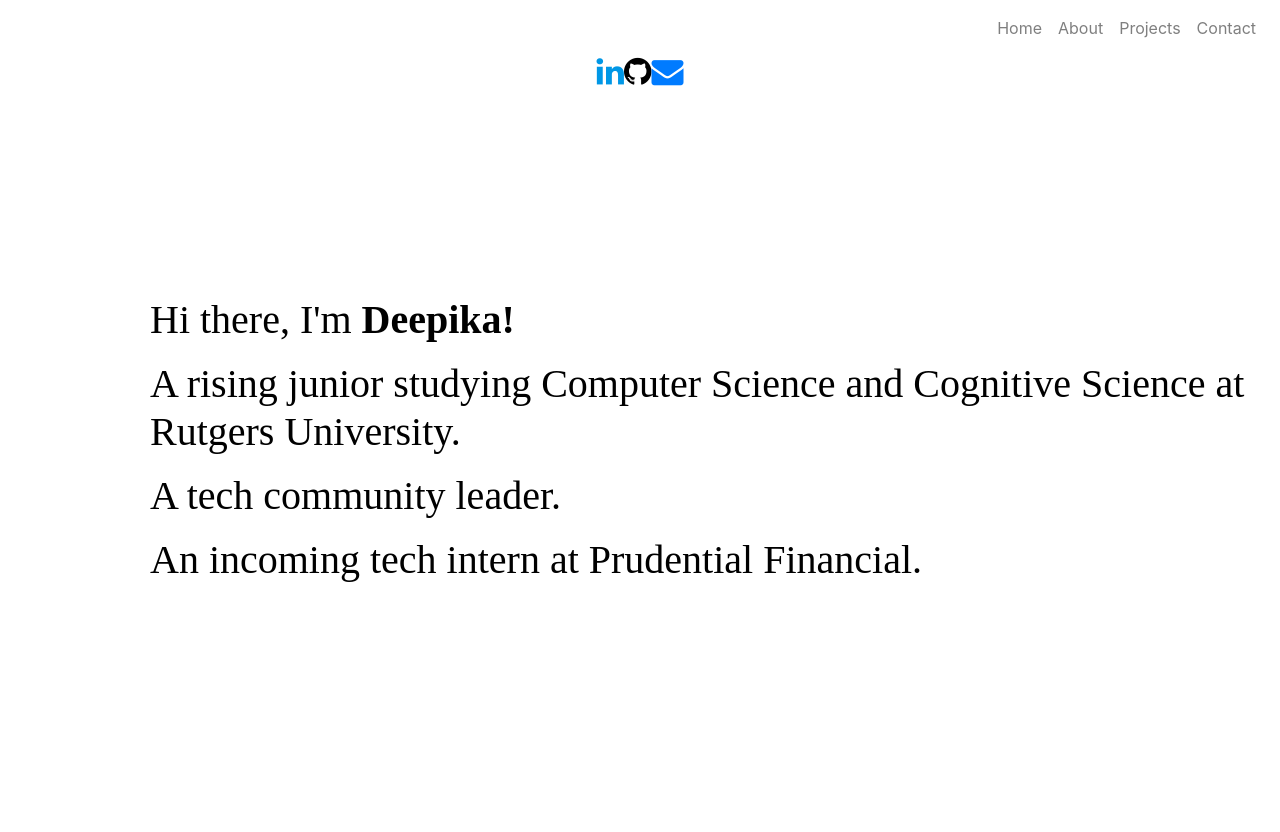
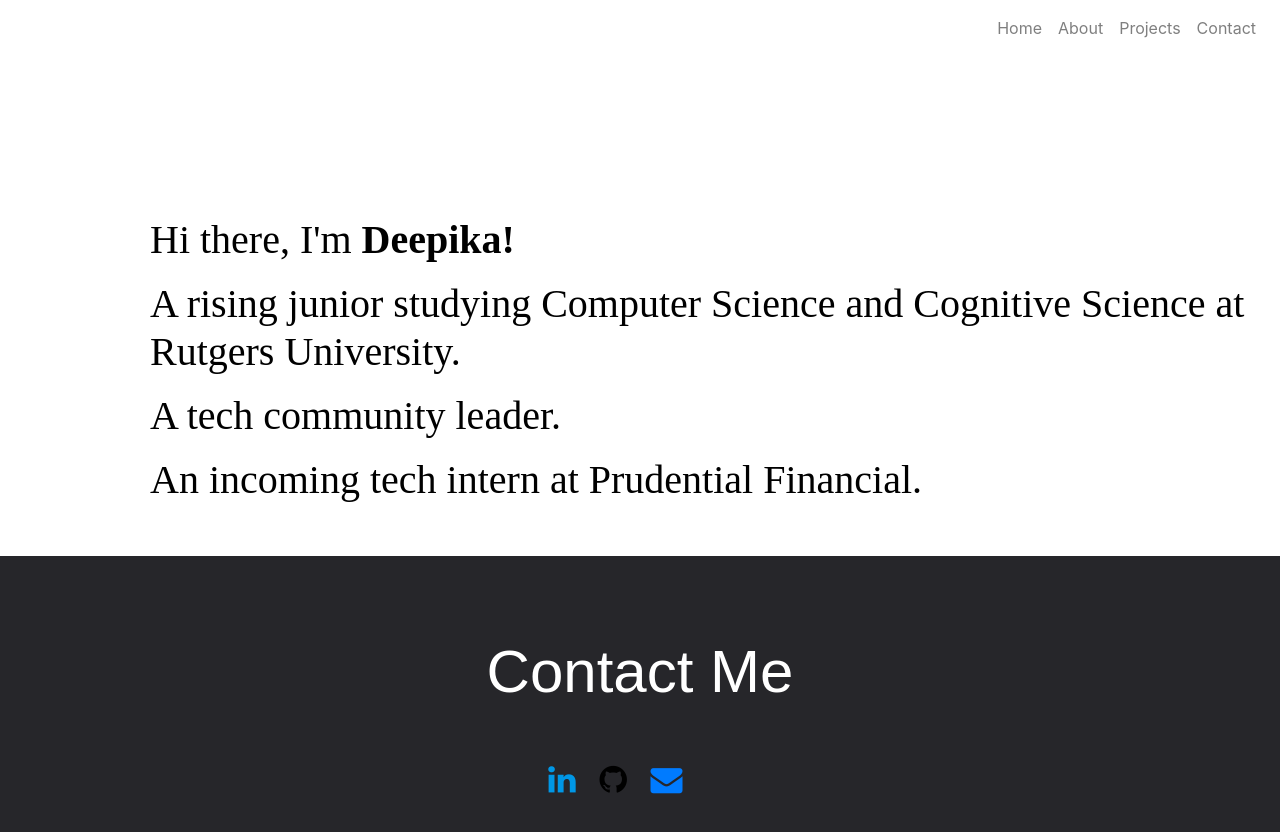
Before and after one commit to deepikaonteru/deepikaonteru.github.io, a plain HTML site: page index.html in a window 1280 px wide. Drawn offline with nearby package versions, Linux system fonts and the light colour scheme.

Commit message:
Add files via upload

```diff
--- a/index.html
+++ b/index.html
@@ -7,7 +7,9 @@
     <script src="https://code.jquery.com/jquery-3.5.1.slim.min.js"></script>
     <script src="https://stackpath.bootstrapcdn.com/bootstrap/4.5.0/js/bootstrap.min.js"></script>
     <link rel="stylesheet" href="https://stackpath.bootstrapcdn.com/font-awesome/4.7.0/css/font-awesome.min.css">
+</head>
 
+<body>
     <section id = "nav-bar">
         <nav class="navbar navbar-expand-lg navbar-light">
                 <a class="navbar-brand" href="#"></a>
@@ -26,13 +28,13 @@
                     <a class="nav-link" href="#">Projects</a>
                     </li>
                     <li class="nav-item">
-                          <a class="nav-link" href="#">Contact</a>
+                    <a class="nav-link" href="#contactjump">Contact</a>
+
                     </li>
                 </ul>
                 </div>
         </nav>
     </section>
-
 
     <section id = "info">
         <div class="home">
@@ -47,27 +49,23 @@
 
 
     <section id = "icons">
-        <div class = "centerdiv">
-            <a href = "https://www.linkedin.com/in/deepikaonteru/" target="_blank">
+    <div class = "contact">
+            <a id = "contactjump"></a>
+            <h1> Contact Me </h1>
+            <a href = "https://www.linkedin.com/in/deepikaonteru/" target="_blank" id=icon1>
                 <i class = "fa fa-2x fa-linkedin"> </i>
             </a>
 
-            <a href = "https://github.com/deepikaonteru" target="_blank">
+            <a href = "https://github.com/deepikaonteru" target="_blank" id=icon2>
                 <i class = "fa fa-2x fa-github"> </i>
             </a>
 
-            <a href = "https://github.com/deepikaonteru/deepikaonteru.github.io" target="_blank">
+            <a href = "https://github.com/deepikaonteru/deepikaonteru.github.io" target="_blank" id=icon3>
                 <i class = "fa fa-2x fa-envelope"> </i>
             </a>
 
     </div>
     </section>
 
-
-</head>
-
-<body>
-
 </body>
-
 </html>
--- a/style.css
+++ b/style.css
@@ -24,26 +24,62 @@ body
 #info
 {
     position: sticky;
-    top: 0;
+    top: 25;
     z-index: 10;
 }
 
 .home
 {
     position: absolute;
-    top: 15em;
+    top: 10em;
     left: 150px;
     color: black;
     font-family: "Source Sans Pro";
 
+
 }
 
-.centerdiv
+#icons
 {
-    height: 100vh;
-    display: flex;
-    justify-content: center;
-    align-items: bottom;
+    position: relative;
+    bottom:-500px;
+}
+
+.contact{
+    background-color: #26262A;
+    height: 40vh;
+    max-height: 400px;
+    overflow:hidden;
+
+}
+
+.contact h1{
+    color: white;
+    position: absolute;
+    font-size: 60px;
+    font-family: "Tenor Sans", sans-serif;
+    width: 900px;
+    text-align: center;
+    left: calc(50vw - 450px);
+    top: 10vh;
+}
+
+#icon1{
+    position: absolute;
+    top: 26vh;
+    left: calc(44vw - 15px);
+}
+
+#icon2{
+    position: absolute;
+    top: 26vh;
+    left: calc(48vw - 15px);
+}
+
+#icon3{
+    position: absolute;
+    top: 26vh;
+    left: calc(52vw - 15px);
 }
 
 a i{
```
Lines whose indentation alone changed are shown as unchanged.
